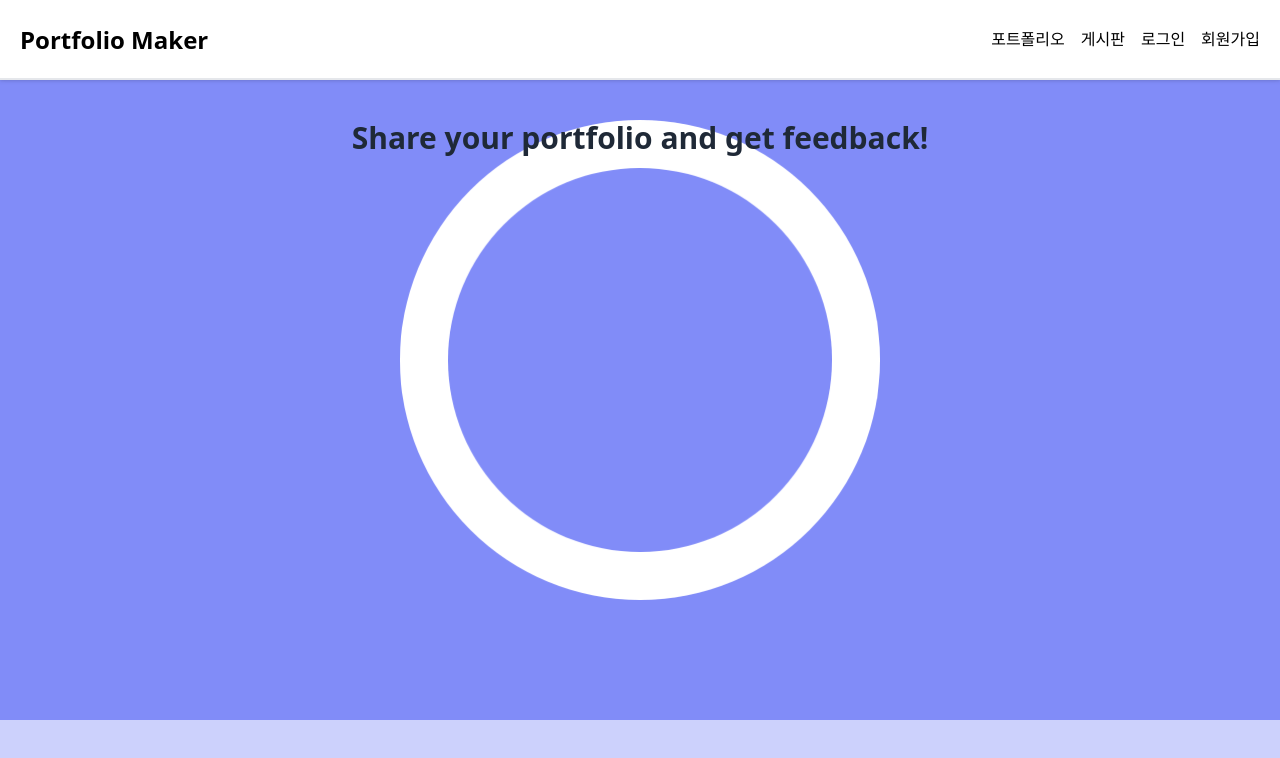
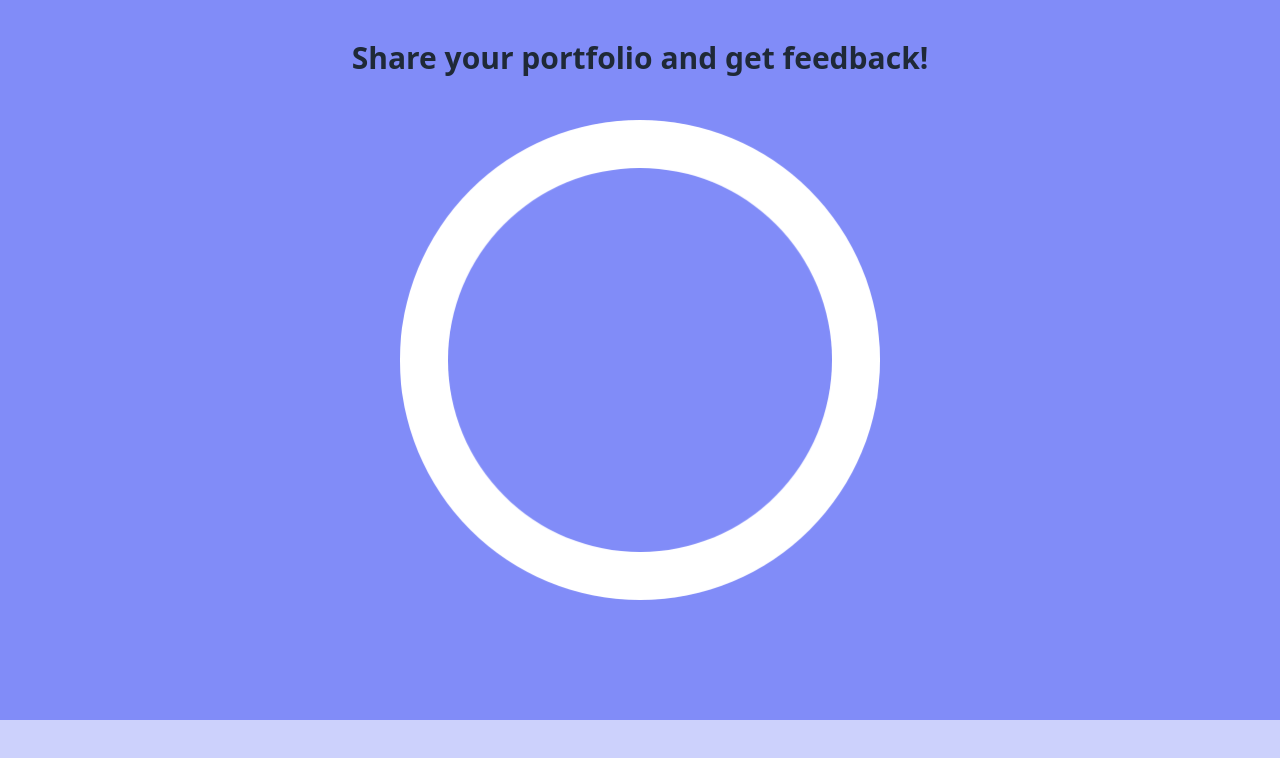
Before and after one commit to TeamPFM/Portfolio_maker, a React (Vite) app: page / in a window 1280 px wide. Shown: the top 758 px of the page. Built offline with nearby package versions, Linux system fonts and the light colour scheme.

Commit message:
style: Move padding 전체 패딩관리

```diff
--- a/src/components/Header/Header.tsx
+++ /dev/null
@@ -1,41 +0,0 @@
-import React, { useState } from "react";
-import { Link } from "react-router-dom"
-
-import H1 from "@/styles/ui-components/H1";
-import Path from "@/utils/routes/Path";
-
-const Header = () => {
-    const { HOME, LOGIN, SIGNUP } = Path;
-    const [ isLogin, setIsLogin ] = useState<Boolean>(false);
-
-
-    return (
-        <header className="fixed left-0 top-0 w-full h-20 flex align-middle justify-between px-5 drop-shadow z-10 bg-white border-b-2">
-            <H1 className="logo">
-                <Link to={HOME}>Portfolio Maker</Link>
-            </H1>
-
-            <nav>
-                {
-                    isLogin ? (
-                        <ul className="flex space-x-4 items-center h-full">
-                            <li><Link to={HOME} className="hover:text-indigo-300">포트폴리오</Link></li>
-                            <li><Link to={HOME}>게시판</Link></li>
-                            <li><Link to={LOGIN}>로그아웃</Link></li>
-                            <li><Link to={HOME}>내 정보</Link></li>
-                        </ul>
-                    ) : (
-                        <ul className="flex space-x-4 items-center h-full">
-                            <li><Link to={HOME} className="hover:text-indigo-300 transition-all">포트폴리오</Link></li>
-                            <li><Link to={HOME}>게시판</Link></li>
-                            <li><Link to={LOGIN}>로그인</Link></li>
-                            <li><Link to={SIGNUP}>회원가입</Link></li>
-                        </ul>
-                    )
-                }
-            </nav>
-        </header>
-    )
-}
-
-export default Header
--- a/src/pages/home/index.tsx
+++ b/src/pages/home/index.tsx
@@ -1,14 +1,10 @@
 import { motion } from "framer-motion";
-
-import Header from "../../components/Header/Header";
 
 const HomePage = () => {
   return (
     <>
-      <Header />
-
       <motion.main
-        className="h-[calc(100vh_-_80px)] pt-20 relative"
+        className="h-[calc(100vh_-_80px)] relative"
         animate={{
           background: [
             "rgb(129 140 248)",
```
